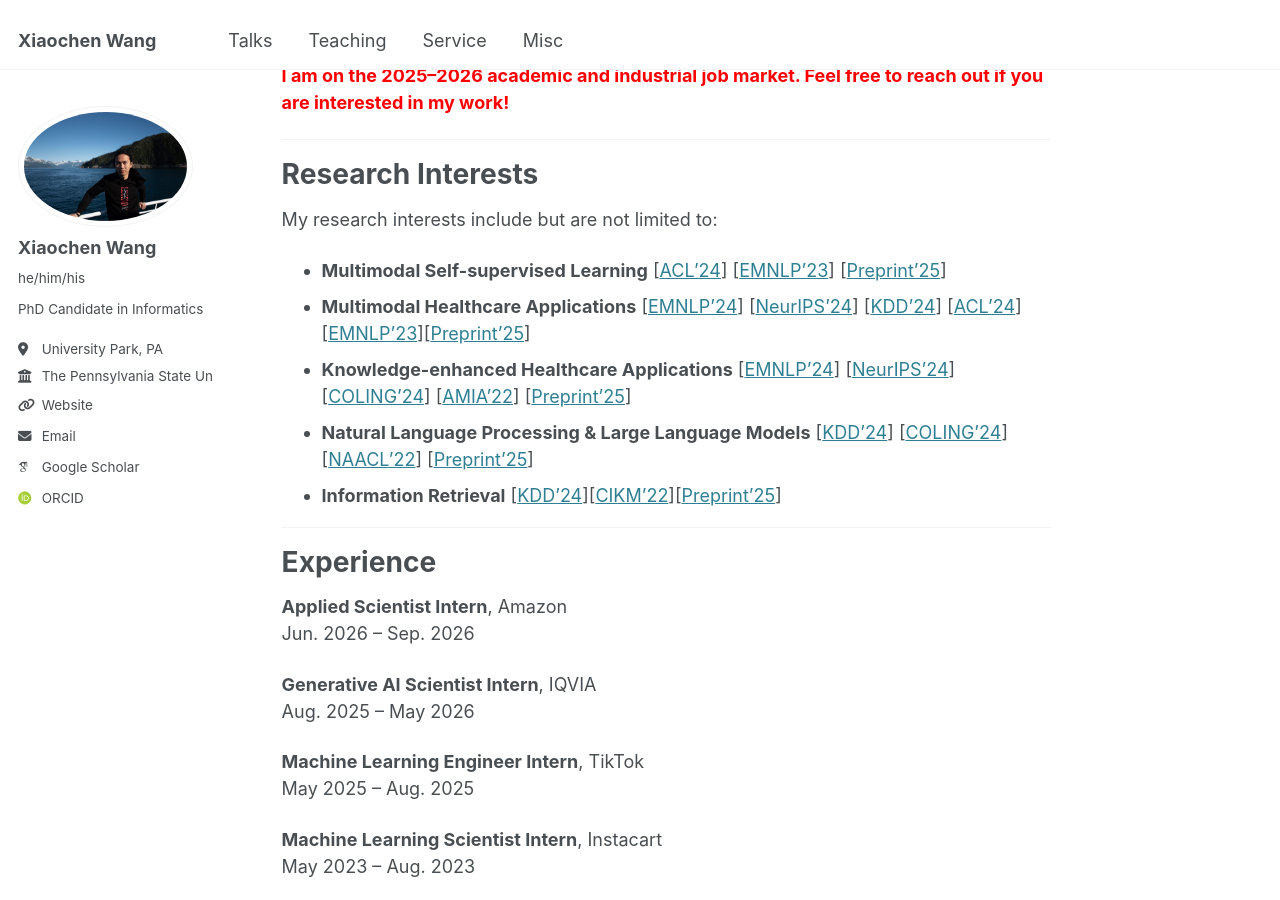
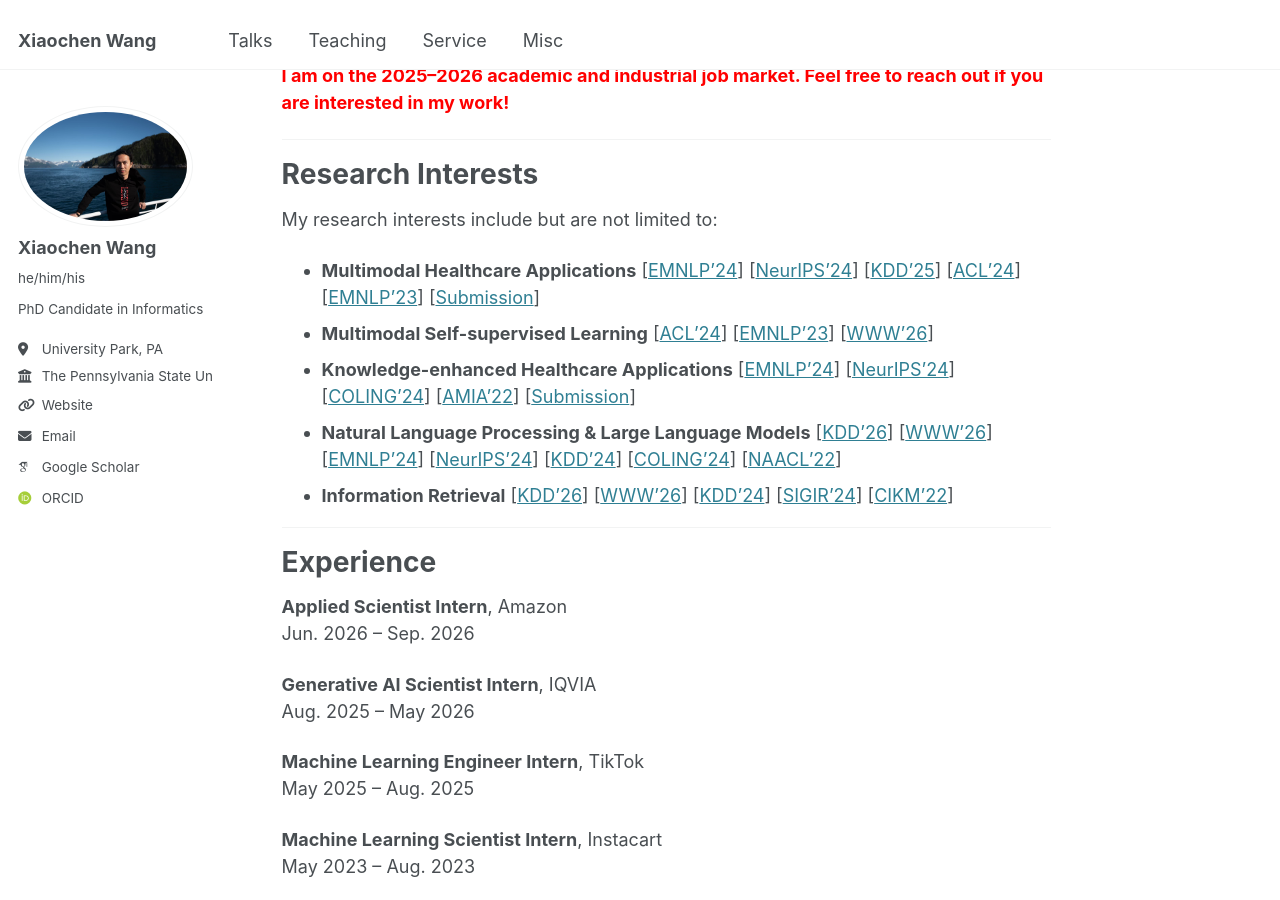
Before and after one commit to XiaochenWang-PSU/XiaochenWang-PSU.github.io, a Jekyll site: the page built from _pages/about.md, in a window 1280 px wide and 900 px high, scrolled down 511 px. Built offline with Jekyll 4.4.1, drawn with Linux system fonts in a browser that asks for light colours; some web fonts are replaced; some of the changed text lies outside the part shown.

Commit message:
Update research interests, add preprints, and tutorial link
- Align research interest citations with CV (add KDD'26, WWW'26,
  SIGIR'24; remove stale Preprint'25 labels)
- Add preprints/submissions section (MM'26, COLM'26, NeurIPS'26)
- Add hyperlink to AAAI'25 tutorial on teaching page

```diff
--- a/_pages/about.md
+++ b/_pages/about.md
@@ -25,11 +25,11 @@ Prior to joining Penn State, I received my Master’s degree in Information Scie
 
 My research interests include but are not limited to:
 
-- **Multimodal Self-supervised Learning** \[[ACL'24](https://aclanthology.org/2024.acl-long.199.pdf)\] \[[EMNLP'23](https://aclanthology.org/2023.emnlp-main.171.pdf)\] \[[Preprint'25](https://arxiv.org/pdf/2506.00261?)\]
-- **Multimodal Healthcare Applications** \[[EMNLP'24](https://arxiv.org/pdf/2408.10276)\] \[[NeurIPS'24](https://arxiv.org/pdf/2408.09227)\] \[[KDD'24](https://dl.acm.org/doi/pdf/10.1145/3637528.3671836?casa_token=LfBCK1wlqL4AAAAA:RsePsT3N16YOUuBM4MvtBS0s_stY8YoRSmEtM_4DyrooaMCIELtWlbia6BiRUOKSbVu8BdXBbgPugw)\] \[[ACL'24](https://aclanthology.org/2024.acl-long.199.pdf)\] \[[EMNLP'23](https://aclanthology.org/2023.emnlp-main.171.pdf)\]\[[Preprint'25](https://arxiv.org/pdf/2505.17214)\]
-- **Knowledge-enhanced Healthcare Applications** \[[EMNLP'24](https://arxiv.org/pdf/2408.10276)\] \[[NeurIPS'24](https://arxiv.org/pdf/2408.09227)\]\[[COLING'24](https://arxiv.org/pdf/2402.15700)\] \[[AMIA'22](https://pmc.ncbi.nlm.nih.gov/articles/PMC10148274/)\] \[[Preprint'25](https://arxiv.org/pdf/2505.17214)\]
-- **Natural Language Processing & Large Language Models** \[[KDD'24](https://dl.acm.org/doi/pdf/10.1145/3637528.3671630)\] \[[COLING'24](https://arxiv.org/pdf/2402.15700)\]\[[NAACL'22](https://aclanthology.org/2022.naacl-main.156.pdf)\] \[[Preprint'25](https://arxiv.org/pdf/2506.00261?)\]
-- **Information Retrieval** \[[KDD'24](https://dl.acm.org/doi/pdf/10.1145/3637528.3671630)\]\[[CIKM'22](https://ils.unc.edu/~wangyue/pub/CIKM2022-Hou.pdf)\]\[[Preprint'25](https://arxiv.org/pdf/2506.00261?)\]
+- **Multimodal Healthcare Applications** \[[EMNLP'24](https://arxiv.org/pdf/2408.10276)\] \[[NeurIPS'24](https://arxiv.org/pdf/2408.09227)\] \[[KDD'25](https://dl.acm.org/doi/pdf/10.1145/3637528.3671836)\] \[[ACL'24](https://aclanthology.org/2024.acl-long.199.pdf)\] \[[EMNLP'23](https://aclanthology.org/2023.emnlp-main.171.pdf)\] \[[Submission](https://arxiv.org/pdf/2505.17214)\]
+- **Multimodal Self-supervised Learning** \[[ACL'24](https://aclanthology.org/2024.acl-long.199.pdf)\] \[[EMNLP'23](https://aclanthology.org/2023.emnlp-main.171.pdf)\] \[[WWW'26](https://arxiv.org/pdf/2506.00261)\]
+- **Knowledge-enhanced Healthcare Applications** \[[EMNLP'24](https://arxiv.org/pdf/2408.10276)\] \[[NeurIPS'24](https://arxiv.org/pdf/2408.09227)\] \[[COLING'24](https://arxiv.org/pdf/2402.15700)\] \[[AMIA'22](https://pmc.ncbi.nlm.nih.gov/articles/PMC10148274/)\] \[[Submission](https://arxiv.org/pdf/2505.17214)\]
+- **Natural Language Processing & Large Language Models** \[[KDD'26]()\] \[[WWW'26](https://arxiv.org/pdf/2506.00261)\] \[[EMNLP'24](https://arxiv.org/pdf/2408.10276)\] \[[NeurIPS'24](https://arxiv.org/pdf/2408.09227)\] \[[KDD'24](https://dl.acm.org/doi/pdf/10.1145/3637528.3671630)\] \[[COLING'24](https://arxiv.org/pdf/2402.15700)\] \[[NAACL'22](https://aclanthology.org/2022.naacl-main.156.pdf)\]
+- **Information Retrieval** \[[KDD'26]()\] \[[WWW'26](https://arxiv.org/pdf/2506.00261)\] \[[KDD'24](https://dl.acm.org/doi/pdf/10.1145/3637528.3671630)\] \[[SIGIR'24](https://dl.acm.org/doi/pdf/10.1145/3626772.3657751)\] \[[CIKM'22](https://ils.unc.edu/~wangyue/pub/CIKM2022-Hou.pdf)\]
 
 ---
 
@@ -117,4 +117,18 @@ Junyu Luo, Cheng Qian, **Xiaochen Wang**, Lucas Glass, Fenglong Ma
 Jingwen Hou\*, **Xiaochen Wang\***, Jean-Jacques Dubois, R. Byron Rice, Amanda Haddock, Yue Wang
 *CIKM'22*
 
+## Preprints & Submissions
+
+**MedMKG: Benchmarking Medical Knowledge Exploitation with Multimodal Knowledge Graph**
+**Xiaochen Wang**, Yuan Zhong, Lingwei Zhang, Lisong Dai, Ting Wang, Fenglong Ma
+*Submitted to MM'26*
+
+**KAMR: Grounding Generation via Knowledge-Aligned Multi-hop Retrieval**
+**Xiaochen Wang**, Yuan Zhong, Haoyu Wang, Ting Wang, Fenglong Ma
+*Submitted to COLM'26*
+
+**Synthesizing Longitudinal Multimodal Clinical Data via Staged Adaptation of Any-to-Any Models**
+Yuan Zhong, Ziyi Yin, **Xiaochen Wang**, Yuning Xie, Jing Gao, Fenglong Ma
+*Submitted to NeurIPS'26*
+
 ---
```
Also changed, not shown: _pages/teaching_custom.md (+1 -1 lines).
